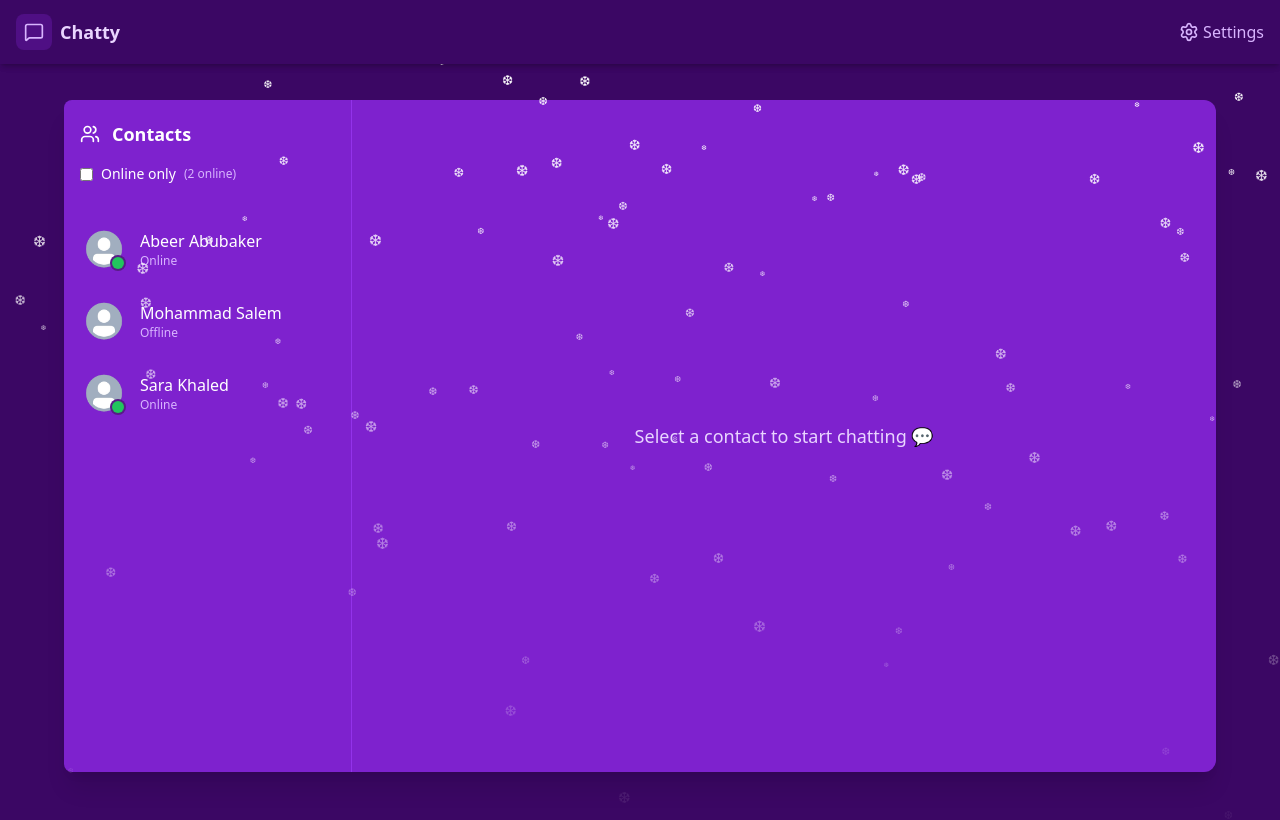
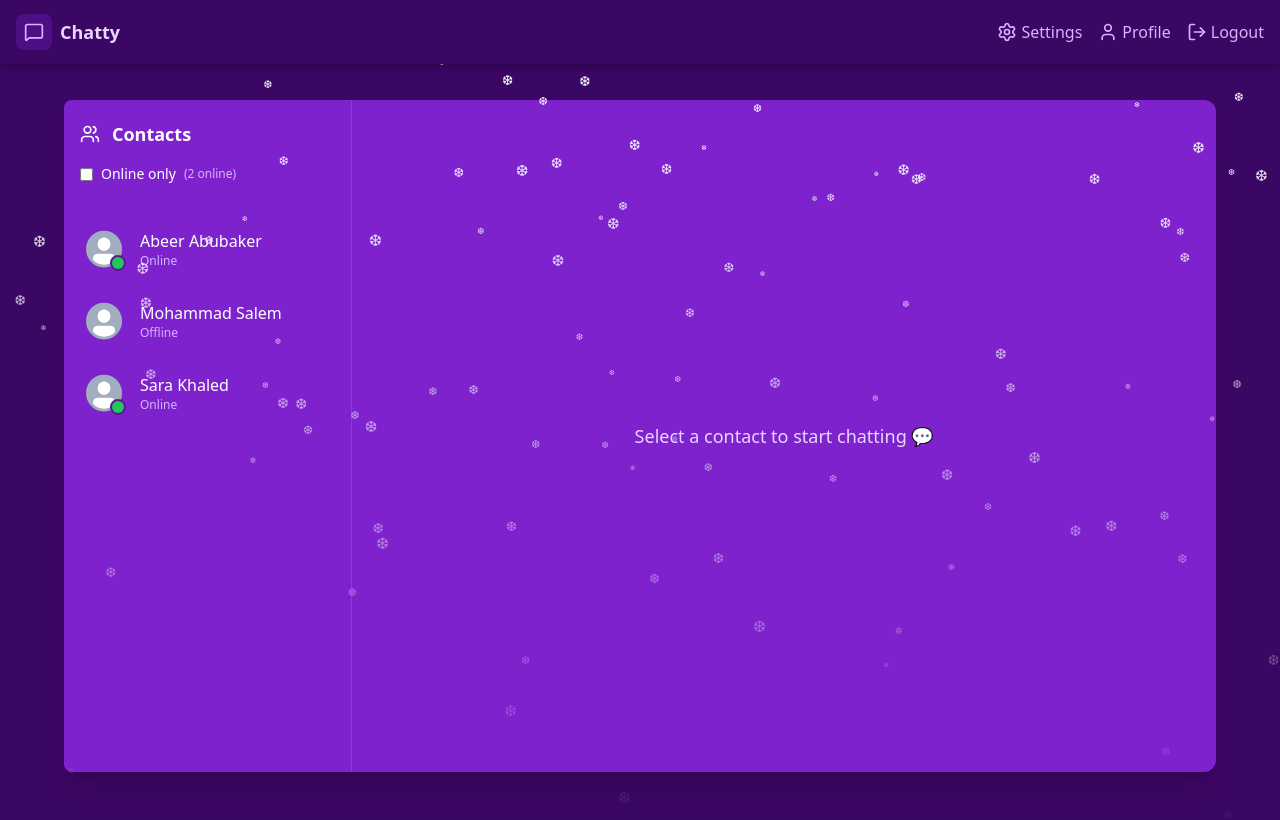
Before and after one commit to Abubaker-Abeer/Chatty, a React (Vite) app in the folder Frontend/: page / in a window 1280 px wide. Built offline with nearby package versions, Linux system fonts and the light colour scheme; no server answers; sample sign-in values are in the browser's storage.

Commit message:
Refactored routing with auth-based protection and redirects

```diff
--- a/Frontend/src/router/Routers.jsx
+++ b/Frontend/src/router/Routers.jsx
@@ -1,5 +1,5 @@
 // src/router/Routers.jsx
-import { Routes, Route } from "react-router-dom";
+/*import { Routes, Route } from "react-router-dom";
 import Home from "../pages/Home";
 import Login from "../pages/Login";
 import Layout from "../components/layout/layout";
@@ -25,3 +25,47 @@ const Routers = () => {
 };
 
 export default Routers;
+*/
+// src/router/Routers.jsx
+import { Routes, Route, Navigate } from "react-router-dom";
+import { useAuthStore } from "../store/useAuthStore";
+import { useEffect } from "react";
+import Home from "../pages/Home";
+import Login from "../pages/Login";
+import SignUpPage from "../pages/SignUpPage";
+import ProfilePage from "../pages/ProfilePage";
+import Navbar from "../components/Navbar";
+
+import { Loader } from "lucide-react";
+
+const Routers = () => {
+  const { authUser, checkAuth, isCheckingAuth } = useAuthStore();
+
+  useEffect(() => {
+    checkAuth();
+  }, [checkAuth]);
+
+  if (isCheckingAuth && !authUser) {
+    return (
+      <div className="flex items-center justify-center h-screen">
+        <Loader className="size-10 animate-spin" />
+      </div>
+    );
+  }
+
+  return (
+    <div>
+      <Navbar />
+
+      <Routes>
+        <Route path="/" element={authUser ? <Home /> : <Navigate to="/login" />} />
+        <Route path="/SignUpPage" element={!authUser ? <SignUpPage /> : <Navigate to="/" />} />
+        <Route path="/login" element={!authUser ? <Login /> : <Navigate to="/" />} />
+        <Route path="/ProfilePage" element={authUser ? <ProfilePage /> : <Navigate to="/login" />} />
+      </Routes>
+
+    </div>
+  );
+};
+
+export default Routers;
--- a/Frontend/src/store/useAuthStore.js
+++ b/Frontend/src/store/useAuthStore.js
@@ -4,22 +4,46 @@ import { create } from "zustand";
 export const useAuthStore = create((set) => ({
   authUser: null,
   isAuthenticated: false,
+  isCheckingAuth: true,
 
   login: (userData) =>
     set({
       authUser: userData,
       isAuthenticated: true,
+      isCheckingAuth: false,
     }),
 
-  logout: () =>
+  logout: () => {
+    localStorage.removeItem("user");
     set({
       authUser: null,
       isAuthenticated: false,
-    }),
+      isCheckingAuth: false,
+    });
+  },
 
   setUser: (userData) =>
     set({
       authUser: userData,
       isAuthenticated: !!userData,
+      isCheckingAuth: false,
     }),
+
+  // ✅ نضيف هذه
+  checkAuth: () => {
+    const storedUser = localStorage.getItem("user");
+    if (storedUser) {
+      set({
+        authUser: JSON.parse(storedUser),
+        isAuthenticated: true,
+        isCheckingAuth: false,
+      });
+    } else {
+      set({
+        authUser: null,
+        isAuthenticated: false,
+        isCheckingAuth: false,
+      });
+    }
+  },
 }));
```
